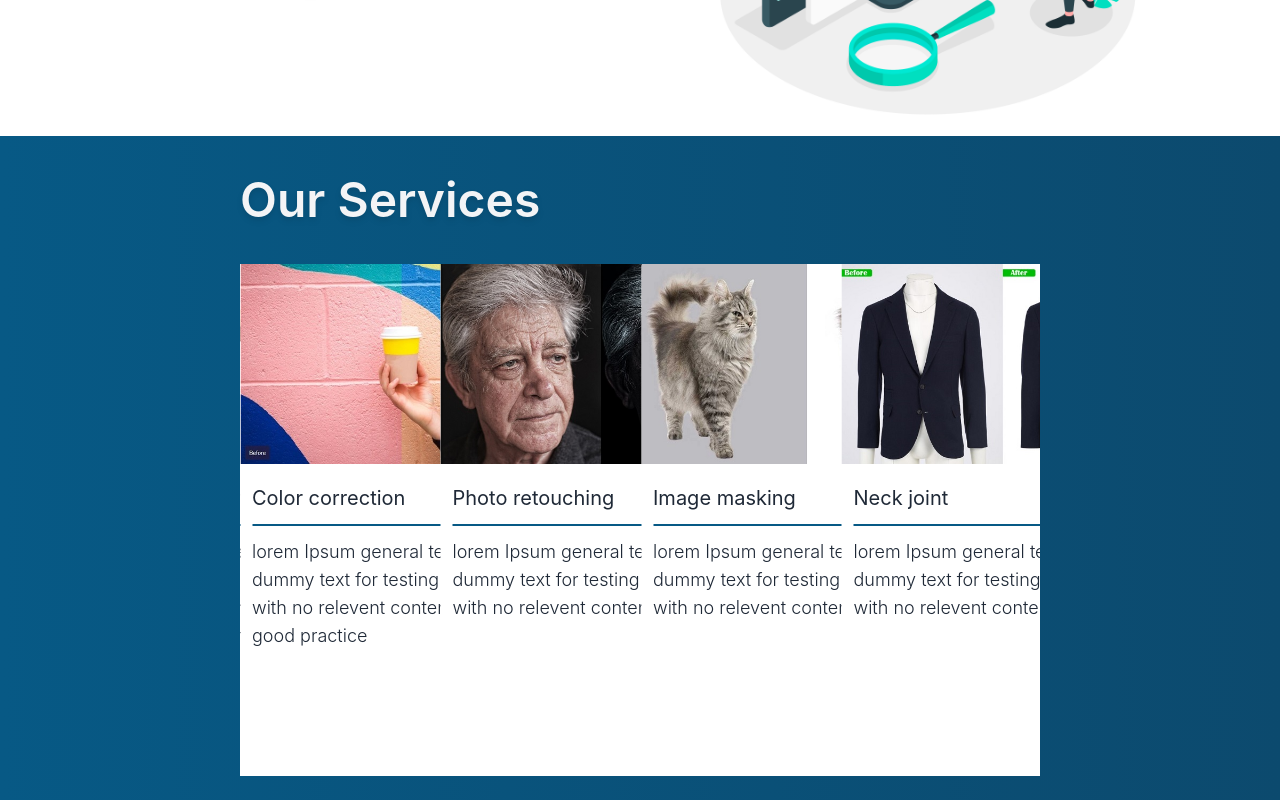
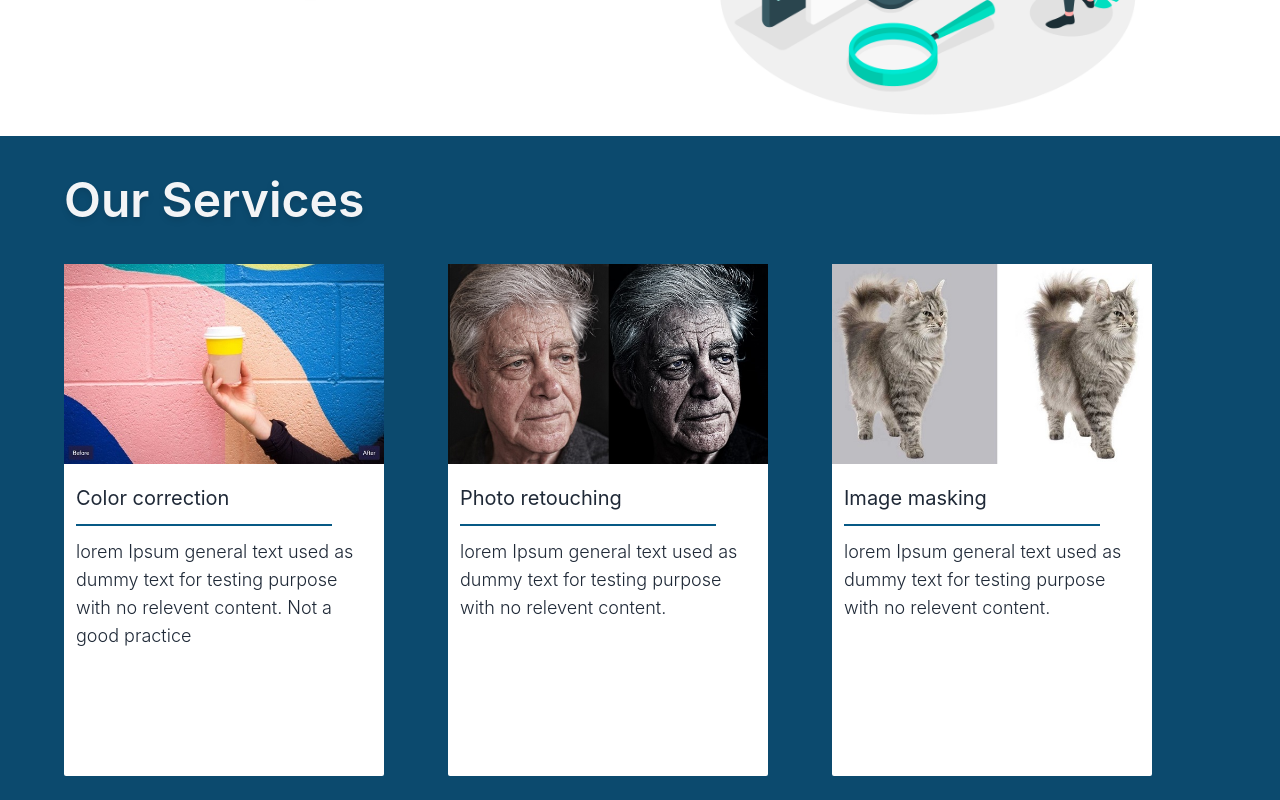
Before and after one commit to ImranAhmed26/Business-Interaspect, a Next.js app: page / in a window 1280 px wide. Shown: the part 1900-2700 px from the top of the page. Built offline with nearby package versions, Linux system fonts and the light colour scheme.

Commit message:
deploy 2

```diff
--- a/components/service.js
+++ b/components/service.js
@@ -79,15 +79,15 @@ const Service = () => {
   SwiperCore.use([Autoplay])
 
   return (
-    <div>
-      <div className='bg-gradient-to-r from-sky-800 to-sky-900 py-10 px-60 '>
+    <div className='bg-sky-900 flex justify-center'>
+      <div className='py-10  max-w-6xl'>
         <div className='text-2xl sm:text-5xl font-semibold text-gray-100 drop-shadow-md'>
           Our Services
         </div>
-        <div className='flex'>
+        <div className=''>
           <Swiper
-            spaceBetween={2}
-            slidesPerView={4}
+            spaceBetween={0}
+            slidesPerView={3}
             loop={true}
             speed={1000}
             centeredSlides={false}
--- a/components/serviceResponsive.js
+++ b/components/serviceResponsive.js
@@ -79,8 +79,8 @@ const ServiceResponsive = () => {
   SwiperCore.use([Autoplay])
 
   return (
-    <div>
-      <div className='bg-gradient-to-r from-sky-800 to-sky-900 py-10 px-7 '>
+    <div className='bg-sky-900 '>
+      <div className='py-10 px-10 '>
         <div className='text-2xl sm:text-5xl font-semibold text-gray-100 drop-shadow-md'>
           Our Services
         </div>
```
